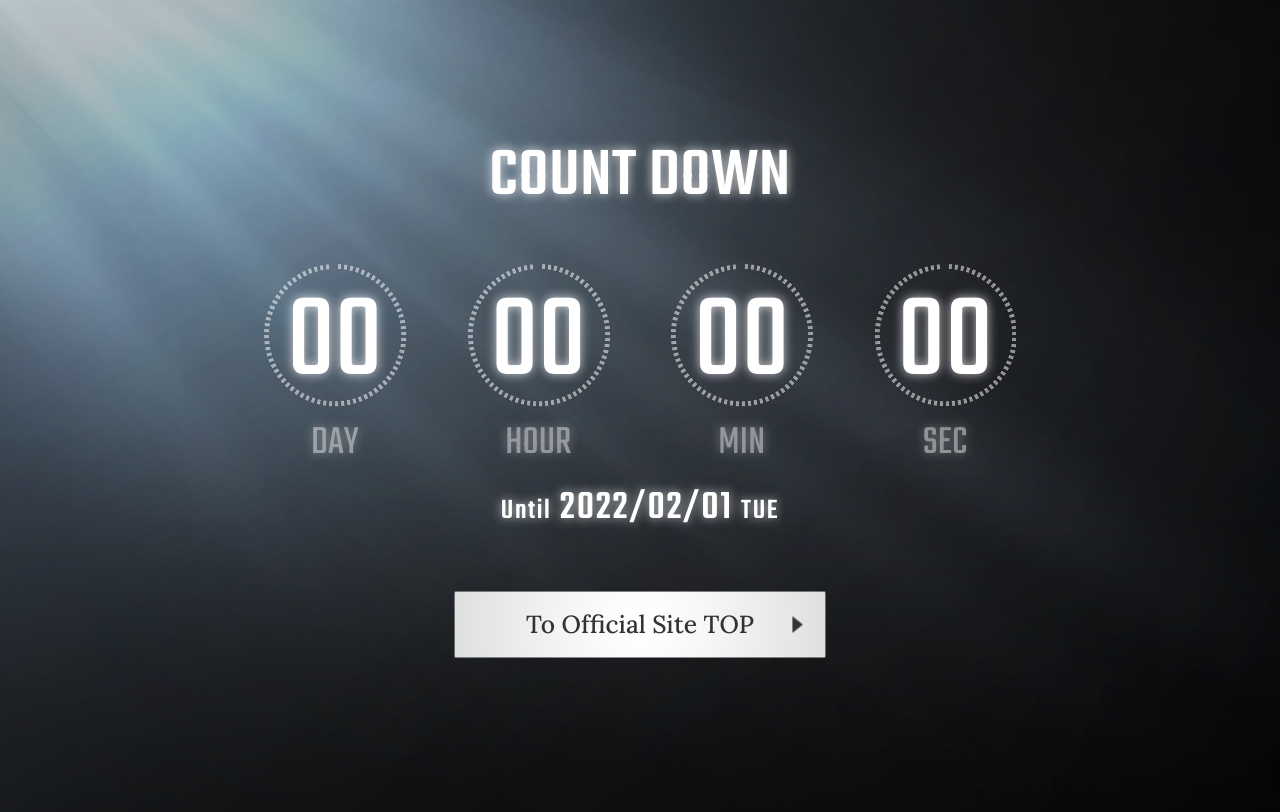
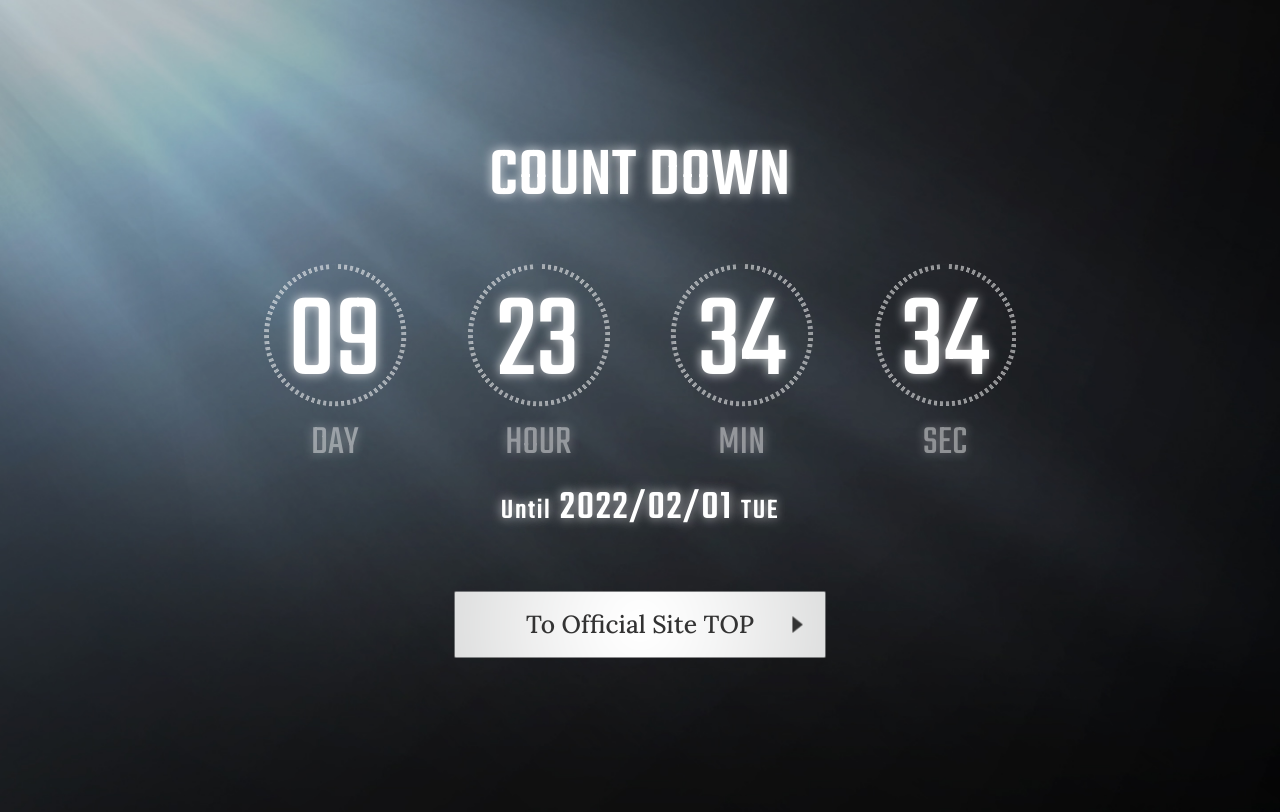
Before and after one commit to coffmanjrp/js-countdown-landing-page, a plain HTML site: page index.html in a window 1280 px wide. Drawn offline with Linux system fonts and the light colour scheme.

Commit message:
Implement countdown function

```diff
--- a/index.html
+++ b/index.html
@@ -120,7 +120,7 @@
         <div class="date">
           <p class="text-effect">
             <span class="small">Until</span>
-            <span id="target-date">2022/01/01</span>
+            <span id="target-day">2022/01/01</span>
             <span id="day-of-the-week" class="day-of-the-week small">SAT</span>
           </p>
         </div>
--- a/js/script.js
+++ b/js/script.js
@@ -6,12 +6,13 @@ const minute01 = document.getElementById('minute01');
 const minute02 = document.getElementById('minute02');
 const second01 = document.getElementById('second01');
 const second02 = document.getElementById('second02');
-const targetDate = document.getElementById('target-date');
+const targetDay = document.getElementById('target-day');
 const dayOfTheWeek = document.getElementById('day-of-the-week');
 
 const getTargetDate = () => {
-  const getCurrentYear = new Date().getFullYear();
-  const getCurrentMonth = new Date().getMonth();
+  const date = new Date();
+  const getCurrentYear = date.getFullYear();
+  const getCurrentMonth = date.getMonth();
   let targetMonth;
 
   if (getCurrentMonth < 10) {
@@ -22,12 +23,40 @@ const getTargetDate = () => {
     targetMonth = getCurrentMonth + 2;
   }
 
-  const targetDay = `${getCurrentYear}/${targetMonth}/01`;
-  const getDayOfTheWeek = new Date(targetDay).getDay();
+  const targetDate = `${getCurrentYear}/${targetMonth}/01`;
+  const getDayOfTheWeek = new Date(targetDate).getDay();
   const days = ['Sun', 'Mon', 'Tue', 'Wed', 'Thu', 'Fri', 'Sat'];
 
-  targetDate.innerHTML = targetDay;
+  targetDay.innerHTML = targetDate;
   dayOfTheWeek.innerHTML = days[getDayOfTheWeek];
+
+  return new Date(targetDate);
+};
+
+const getTimeElement = (el1, el2, time) => {
+  el1.innerHTML = !time.toString().split('')[1]
+    ? '0'
+    : time.toString().split('')[0];
+
+  el2.innerHTML = !time.toString().split('')[1]
+    ? time.toString().split('')[0]
+    : time.toString().split('')[1];
+};
+
+const setCountdown = () => {
+  const date = new Date();
+  const targetDate = getTargetDate();
+  const diff = targetDate - date;
+  const days = Math.floor(diff / 1000 / 60 / 60 / 24);
+  const hours = Math.floor(diff / 1000 / 60 / 60) % 24;
+  const minutes = Math.floor((diff / 1000 / 60) % 60);
+  const seconds = Math.floor((diff / 1000) % 60);
+
+  getTimeElement(day01, day02, days);
+  getTimeElement(hour01, hour02, hours);
+  getTimeElement(minute01, minute02, minutes);
+  getTimeElement(second01, second02, seconds);
 };
 
 getTargetDate();
+setInterval(setCountdown, 1000);
```
